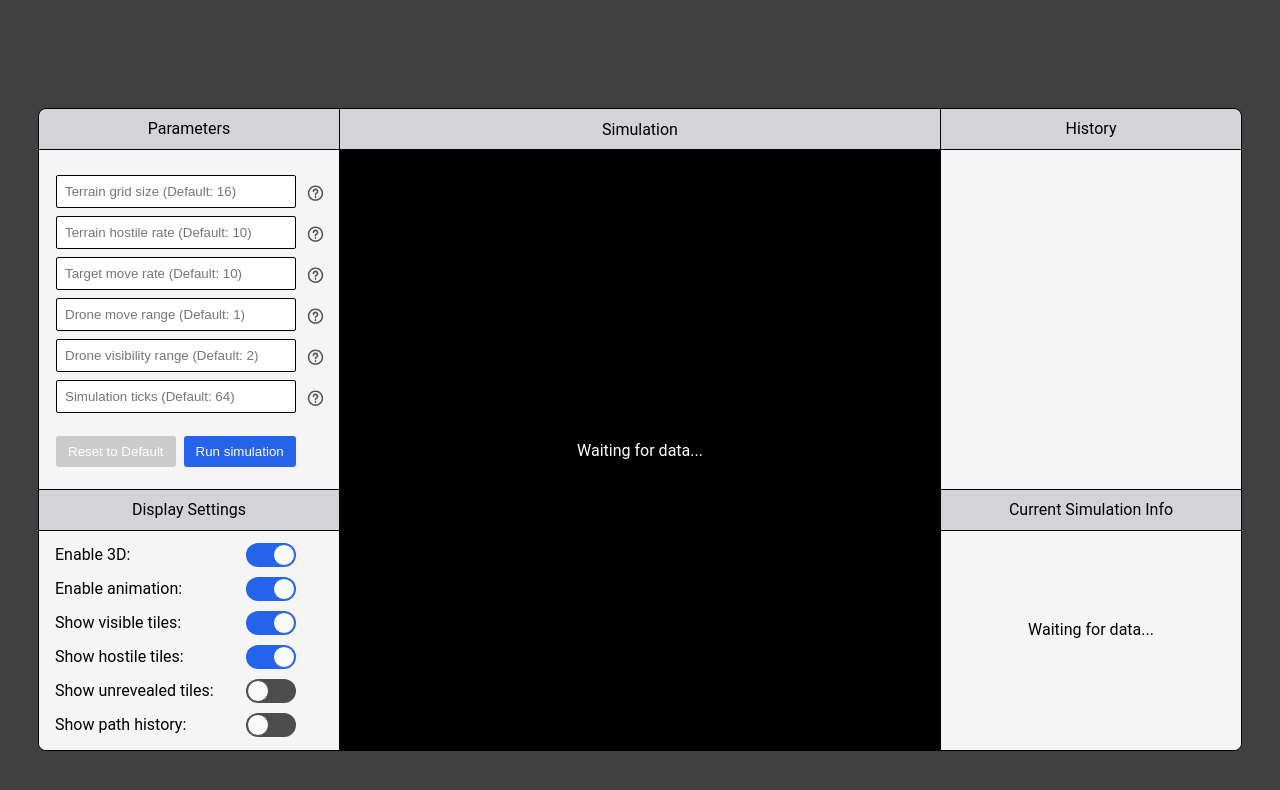
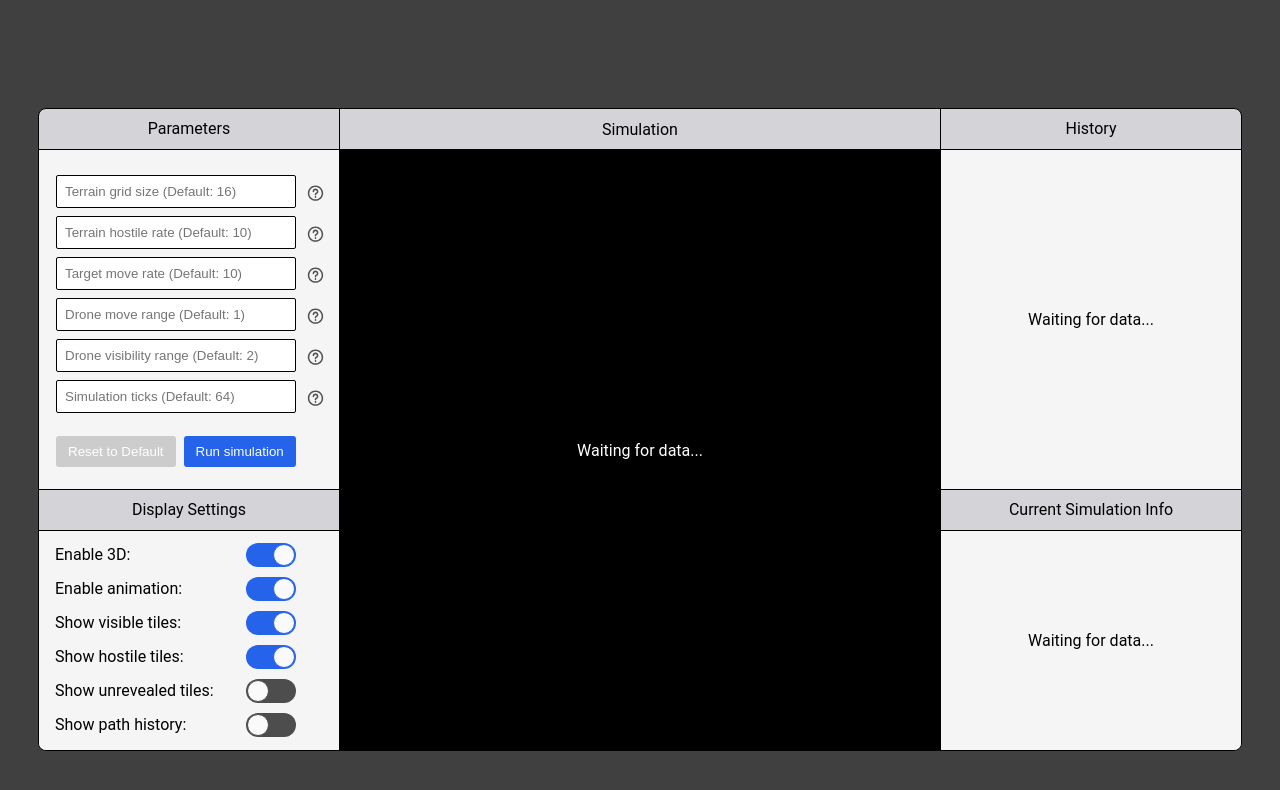
Before and after one commit to ZachFleck42/Drone-Mission-Simulator, a React (Create React App) app in the folder frontend/: page / in a window 1280 px wide. Shown: the top 790 px of the page. Built offline with nearby package versions, Linux system fonts and the light colour scheme; the HTML template or start-up script is replaced by a standard one.

Commit message:
Adds loading text to SimHistory container, attempts to standardize div naming a bit

```diff
--- a/frontend/src/App.css
+++ b/frontend/src/App.css
@@ -44,7 +44,8 @@ html {
 	height: 340px;
 	background-color: #f5f5f5;
 	border-bottom: 1px solid black;
-	overflow-y: auto;
+	overflow: auto;
+	position: relative;
 }
 
 .sim-history-item {
@@ -71,16 +72,17 @@ html {
 	background-color: #f5f5f5;
 }
 
-.sim-info {
+.sim-info-container {
 	height: 220px;
 	background-color: #f5f5f5;
 	overflow: hidden;
 	position: relative;
 }
 
+.sim-history-loading,
 .sim-info-loading {
 	position: absolute;
-	top: 45%;
+	top: 50%;
 	left: 50%;
 	transform: translate(-50%, -50%);
 }
@@ -102,13 +104,13 @@ html {
 	margin-left: 10px;
 }
 
-.sim-settings-toggles {
+.sim-settings-toggles-container {
 	height: 220px;
 	background-color: #f5f5f5;
 	overflow: hidden;
 }
 
-.sim-settings-toggles-container {
+.sim-settings-toggles {
 	margin-top: 12px;
 	margin-left: 16px;
 	margin-right: 43px;
@@ -188,7 +190,7 @@ html {
 	margin-left: 8px;
 }
 
-.sim-canvas {
+.sim-display-container {
 	height: 100%;
 	max-height: 600px;
 	display: flex;
--- a/frontend/src/App.tsx
+++ b/frontend/src/App.tsx
@@ -47,7 +47,7 @@ function App() {
 						<ParamInputs api={API} onServerResponse={handleServerResponse} />
 					</div>
 					<div className="sim-settings-header">Display Settings</div>
-					<div className="sim-settings-toggles">
+					<div className="sim-settings-toggles-container">
 						<SimSettings
 							threeD={threeD}
 							setThreeD={setThreeD}
@@ -66,7 +66,7 @@ function App() {
 				</div>
 				<div className="sim-display">
 					<div className="sim-display-header">Simulation</div>
-					<div className="sim-canvas">
+					<div className="sim-display-container">
 						{activeData.length === 0 ? (
 							<div style={{ color: 'white' }}>Waiting for data...</div>
 						) : (
@@ -104,9 +104,15 @@ function App() {
 				</div>
 				<div className="sim-history">
 					<div className="sim-history-header">History</div>
-					<HistoryList sims={simHistory} />
+					<div className="sim-history-container">
+						{activeData.length === 0 ? (
+							<div className="sim-history-loading">Waiting for data...</div>
+						) : (
+							<HistoryList sims={simHistory} />
+						)}
+					</div>
 					<div className="sim-info-header">Current Simulation Info</div>
-					<div className="sim-info">
+					<div className="sim-info-container">
 						{activeData.length === 0 ? (
 							<div className="sim-info-loading">Waiting for data...</div>
 						) : (
--- a/frontend/src/components/SimHistory.tsx
+++ b/frontend/src/components/SimHistory.tsx
@@ -34,7 +34,7 @@ export default function HistoryList({ sims }: HistoryListProps) {
 	}, [sims]);
 
 	return (
-		<div className={'sim-history-container'}>
+		<div className={'sim-history-list'}>
 			{sortedSims.map((simulation, index) => (
 				<div
 					key={index}
--- a/frontend/src/components/SimInfo.tsx
+++ b/frontend/src/components/SimInfo.tsx
@@ -21,7 +21,7 @@ export default function CurrentSimInfo({
 	const drone_status = frame.drone.status;
 
 	return (
-		<div className="sim-info-container">
+		<div className="sim-info">
 			<div className="sim-info-text">
 				<div className="sim-info-item">
 					<div className="sim-info-item-name">Frame / Max Frames</div>
--- a/frontend/src/components/SimSettings.tsx
+++ b/frontend/src/components/SimSettings.tsx
@@ -29,7 +29,7 @@ export default function SimSettings({
 	setUnrevealedTiles: React.Dispatch<React.SetStateAction<boolean>>;
 }) {
 	return (
-		<div className="sim-settings-toggles-container">
+		<div className="sim-settings-toggles">
 			<div className="toggle-item">
 				<p>Enable 3D:</p>
 				<Toggle
```
